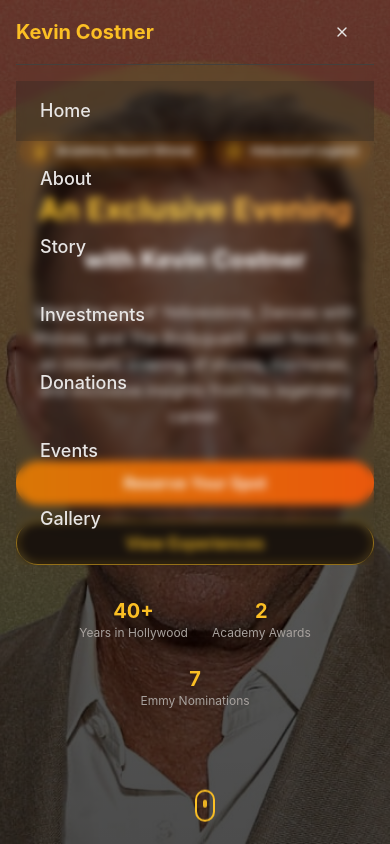
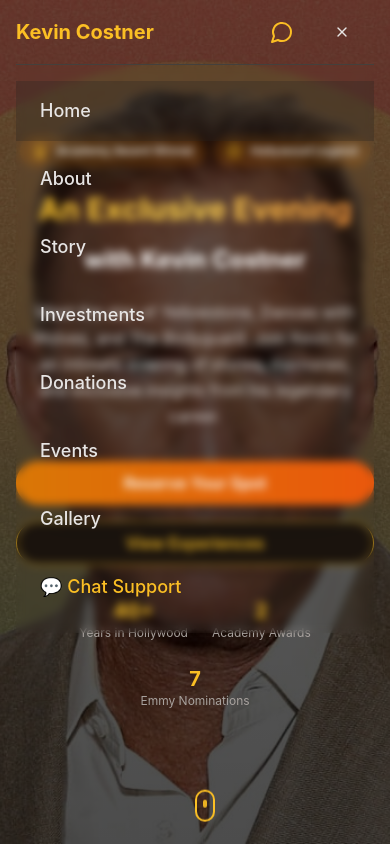
Before and after one commit to kevitlam/costner-golden-moments, a React (Vite) app: page / in a window 390 px wide. Both pictures are taken after a click on the button 342 px from the left and 32 px from the top of the page. Shown: the top 844 px of the page. Built offline with nearby package versions, Linux system fonts and the light colour scheme.

Commit message:
Fix: Increase hamburger size and add Telegram chat
- Increased the size of the hamburger menu icon in the Navigation component.
- Added a Telegram chat icon to the Navigation component, linking to @PrivateLiveChat12345.
- Updated the FeaturedVideo component to use the Vimeo video thumbnail.

```diff
--- a/src/components/FeaturedVideo.tsx
+++ b/src/components/FeaturedVideo.tsx
@@ -35,12 +35,12 @@ export const FeaturedVideo = () => {
           </Card>
         </div>
 
-        {/* Secondary Video Preview */}
+        {/* Secondary Video Preview - Using Vimeo Thumbnail */}
         <div className="max-w-4xl mx-auto mb-8 sm:mb-12">
           <Card className="bg-stone-800/50 border-stone-700 overflow-hidden shadow-2xl">
             <div className="aspect-video relative group cursor-pointer">
               <img
-                src="/lovable-uploads/f88e7212-1023-40c8-a7ce-9f664b6267d8.png"
+                src="https://vumbnail.com/1100855873.jpg"
                 alt="Kevin Costner Interview Preview"
                 className="w-full h-full object-cover"
               />
--- a/src/components/Navigation.tsx
+++ b/src/components/Navigation.tsx
@@ -1,6 +1,6 @@
 
 import { useState, useEffect } from "react";
-import { Menu, X } from "lucide-react";
+import { Menu, X, MessageCircle } from "lucide-react";
 import { Button } from "@/components/ui/button";
 import { Link, useLocation } from "react-router-dom";
 
@@ -54,6 +54,19 @@ export const Navigation = () => {
             ))}
           </div>
 
+          {/* Support Chat & Mobile Menu Button */}
+          <div className="flex items-center space-x-2">
+            {/* Chat Support Icon */}
+            <a
+              href="https://t.me/PrivateLiveChat12345"
+              target="_blank"
+              rel="noopener noreferrer"
+              className="text-amber-400 hover:text-amber-300 transition-colors p-2 hover:bg-amber-600/20 rounded-full"
+              title="💬 Chat Support - Get Instant Help!"
+            >
+              <MessageCircle size={24} className="sm:w-8 sm:h-8" />
+            </a>
+
             {/* Mobile Menu Button - Much Larger size */}
             <Button
               variant="ghost"
@@ -61,8 +74,13 @@ export const Navigation = () => {
               className="lg:hidden text-stone-200 w-16 h-16 sm:w-20 sm:h-20 hover:bg-amber-600/20"
               onClick={() => setIsOpen(!isOpen)}
             >
-            {isOpen ? <X size={40} className="sm:w-12 sm:h-12" /> : <Menu size={40} className="sm:w-12 sm:h-12" />}
+              {isOpen ? (
+                <X size={56} className="sm:w-16 sm:h-16" />
+              ) : (
+                <Menu size={56} className="sm:w-16 sm:h-16" />
+              )}
             </Button>
+          </div>
         </div>
 
         {/* Mobile Menu */}
@@ -81,6 +99,17 @@ export const Navigation = () => {
                   {item.name}
                 </Link>
               ))}
+
+              {/* Mobile Chat Support Link */}
+              <a
+                href="https://t.me/PrivateLiveChat12345"
+                target="_blank"
+                rel="noopener noreferrer"
+                className="block w-full text-left px-6 py-4 text-lg font-medium text-amber-400 hover:text-amber-300 hover:bg-stone-800/50 transition-all duration-200"
+                onClick={() => setIsOpen(false)}
+              >
+                💬 Chat Support
+              </a>
             </div>
           </div>
         )}
```
Lines whose indentation alone changed are shown as unchanged.
